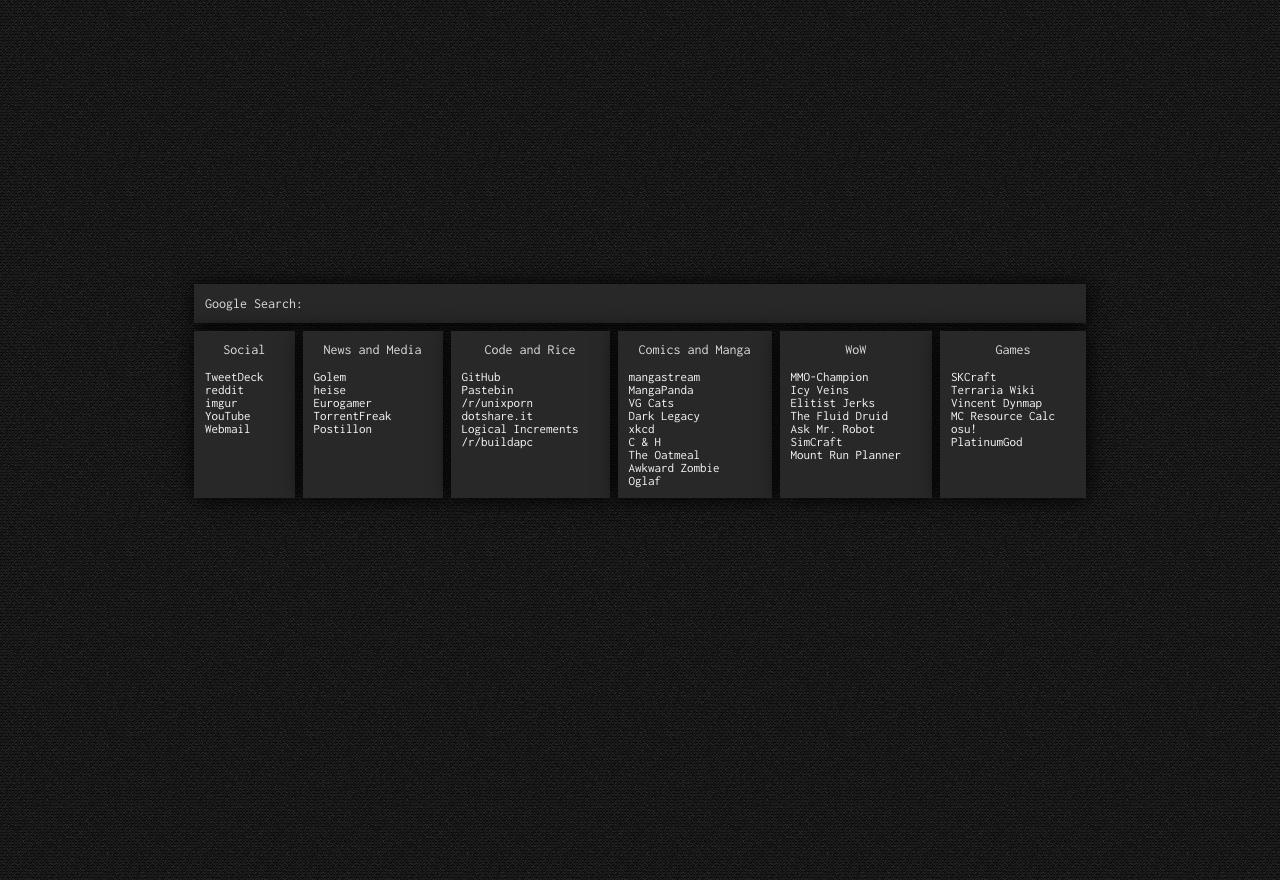
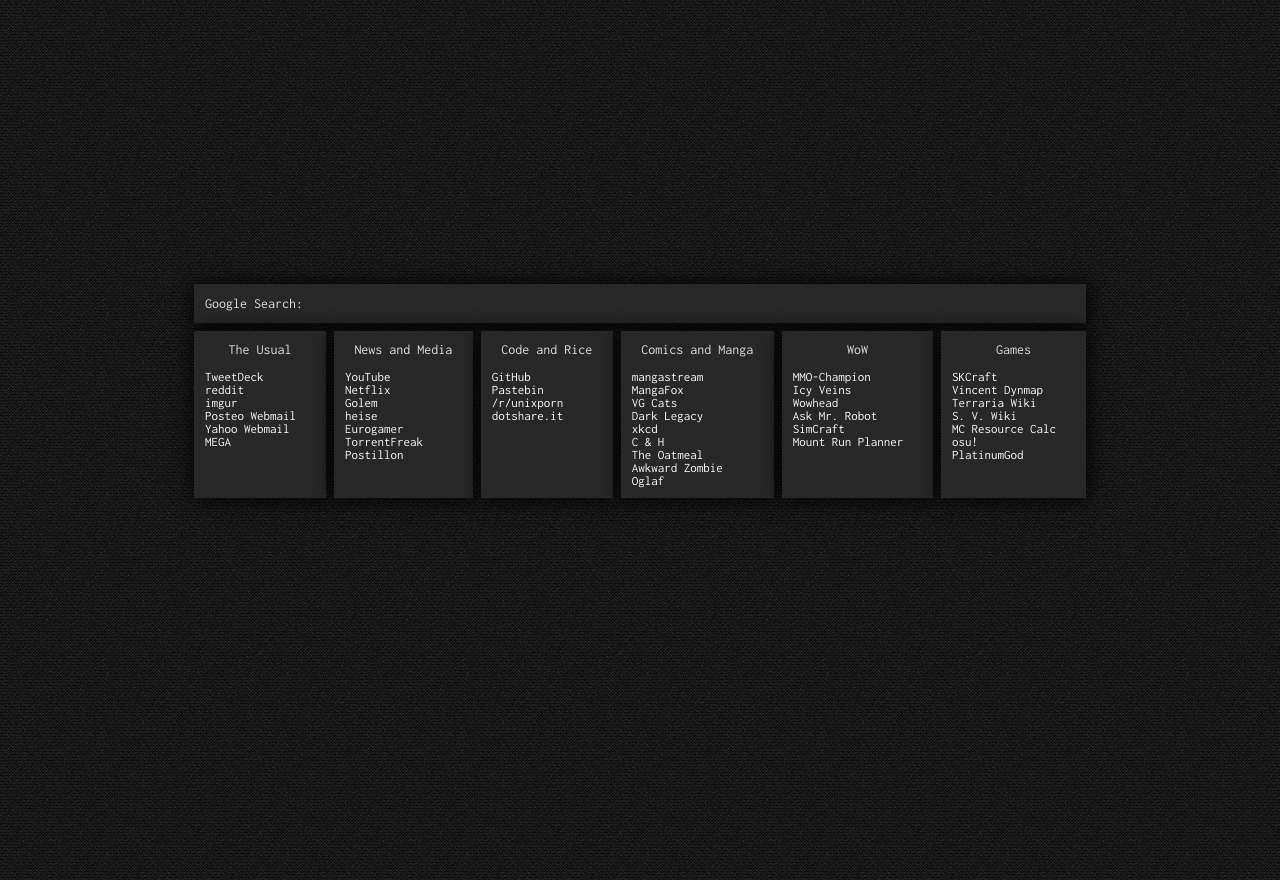
Before and after one commit to astralfields/startpage, a plain HTML site: page index.html in a window 1280 px wide. Drawn offline with Linux system fonts and the light colour scheme.

Commit message:
update links

```diff
--- a/index.html
+++ b/index.html
@@ -19,13 +19,14 @@
 		<!-- SOCIAL -->
 
 		<div class="linksbox">
-			<h3><center><span class="white">Social</span></center></h3>
+			<h3><center><span class="white">The Usual</span></center></h3>
 			<br>
 			<a href="https://tweetdeck.twitter.com">TweetDeck</a>
 			<a href="http://reddit.com/">reddit</a>
 			<a href="http://imgur.com">imgur</a>
-			<a href="http://youtube.com">YouTube</a>
-			<a href="http://posteo.de">Webmail</a>
+			<a href="http://posteo.de">Posteo Webmail</a>
+			<a href="http://mail.yahoo.com">Yahoo Webmail</a>
+			<a href="http://mega.nz">MEGA</a>
 		</div>
 
 		<!-- NEWS AND MEDIA-->
@@ -33,6 +34,8 @@
 		<div class="linksbox">
 			<h3><center><span class="white">News and Media</span></center></h3>
 			<br>
+			<a href="http://youtube.com">YouTube</a>
+			<a href="http://netflix.com">Netflix</a>
 			<a href="http://golem.de">Golem</a>
 			<a href="http://heise.de">heise</a>
 			<a href="http://eurogamer.net">Eurogamer</a>
@@ -50,8 +53,6 @@
 			<a href="http://pastebin.com/">Pastebin</a>
 			<a href="http://reddit.com/r/unixporn">/r/unixporn</a>
 			<a href="http://dotshare.it">dotshare.it</a>
-			<a href="http://www.logicalincrements.com/">Logical Increments</a>
-			<a href="http://reddit.com/r/buildapc">/r/buildapc</a>
 		</div>
 
 		<!-- COMICS AND MANGA -->
@@ -60,7 +61,7 @@
 			<h3><center><span class="white">Comics and Manga</span></center></h3>
 			<br>
 			<a href="http://mangastream.com">mangastream</a>
-			<a href="http://readpanda.net">MangaPanda</a>
+			<a href="http://mangafox.me">MangaFox</a>
 			<a href="http://vgcats.com">VG Cats</a>
 			<a href="http://darklegacycomics.com">Dark Legacy</a>
 			<a href="http://xkcd.com">xkcd</a>
@@ -77,8 +78,7 @@
 			<br>
 			<a href="http://www.mmo-champion.com/content/">MMO-Champion</a>
 			<a href="http://icy-veins.com/wow/">Icy Veins</a>
-			<a href="http://elitistjerks.com/">Elitist Jerks</a>
-			<a href="http://fluiddruid.net/">The Fluid Druid</a>
+			<a href="http://wowhead.com">Wowhead</a>
 			<a href="http://askmrrobot.com/wow/player">Ask Mr. Robot</a>
 			<a href="http://simulationcraft.org/">SimCraft</a>
 			<a href="http://telsa-productions.co.uk/telsa-wow/web/mount/home">Mount Run Planner</a>
@@ -90,8 +90,9 @@
 			<h3><center><span class="white">Games</span></center></h3>
 			<br>
 			<a href="http://skcraft.com/">SKCraft</a>
+			<a href="http://bohr.sk89q.com:8455/">Vincent Dynmap</a>
 			<a href="http://terraria.gamepedia.de">Terraria Wiki</a>
-			<a href="http://bohr.sk89q.com:8455/">Vincent Dynmap</a>
+			<a href="http://stardewvalleywiki.com/">S. V. Wiki</a>
 			<a href="http://mcresourcecalculator.info/">MC Resource Calc</a>
 			<a href="http://osu.ppy.sh/">osu!</a>
 			<a href="http://platinumgod.co.uk">PlatinumGod</a>
```
